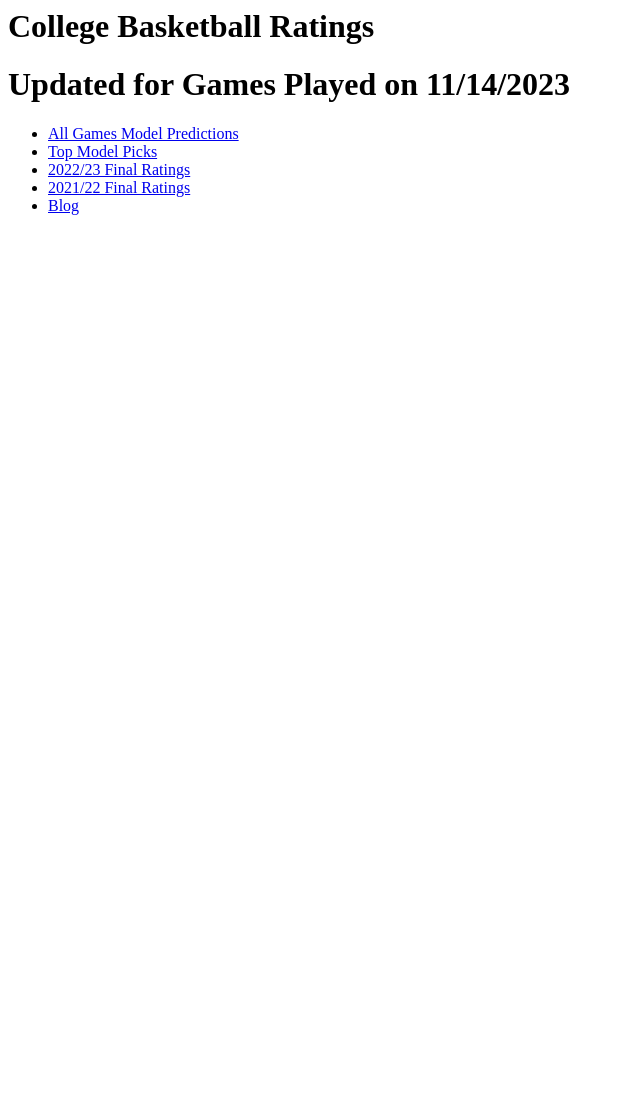
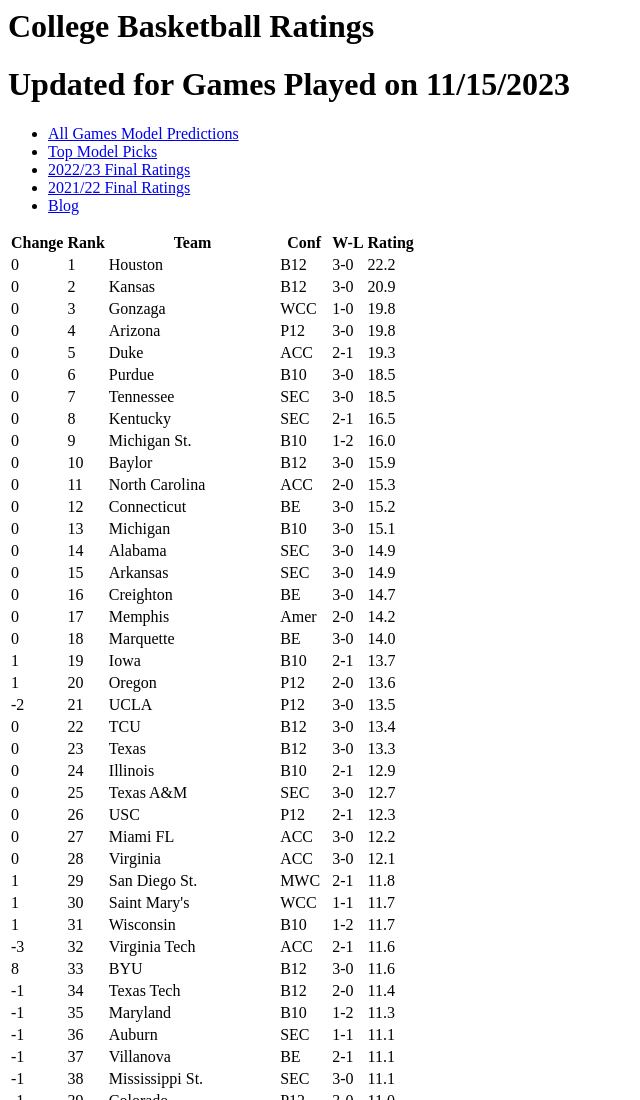
Before and after one commit to kw11192300/CBB-Ratings, a plain HTML site: page index.html in a window 1280 px wide. Shown: the top 1100 px of the page, without its empty margins (0-640 px from the left). Before the commit the page ends 800 px from the top, so only its background shows below. Drawn offline with Linux system fonts and the light colour scheme.

Commit message:
Update index.html

```diff
--- a/index.html
+++ b/index.html
@@ -13,7 +13,7 @@
 </head>
 <body>
     <h1>College Basketball Ratings</h1>
-    <h1>Updated for Games Played on 11/14/2023</h1>
+    <h1>Updated for Games Played on 11/15/2023</h1>
 <ul>
     <li><a href="All_Games.html">All Games Model Predictions</a></li>
     <li><a href="top_picks.html">Top Model Picks</a></li>
@@ -21,7 +21,7 @@
     <li><a href="2021_22_final.html">2021/22 Final Ratings</a></li>
     <li><a href="https://cbbanalytics.blogspot.com/">Blog</a></li>
 </ul>
-    <div id="table-container10"></div>
-    <script src="script10.js"></script>
+    <div id="table-container11"></div>
+    <script src="script11.js"></script>
 </body>
 </html>
```
